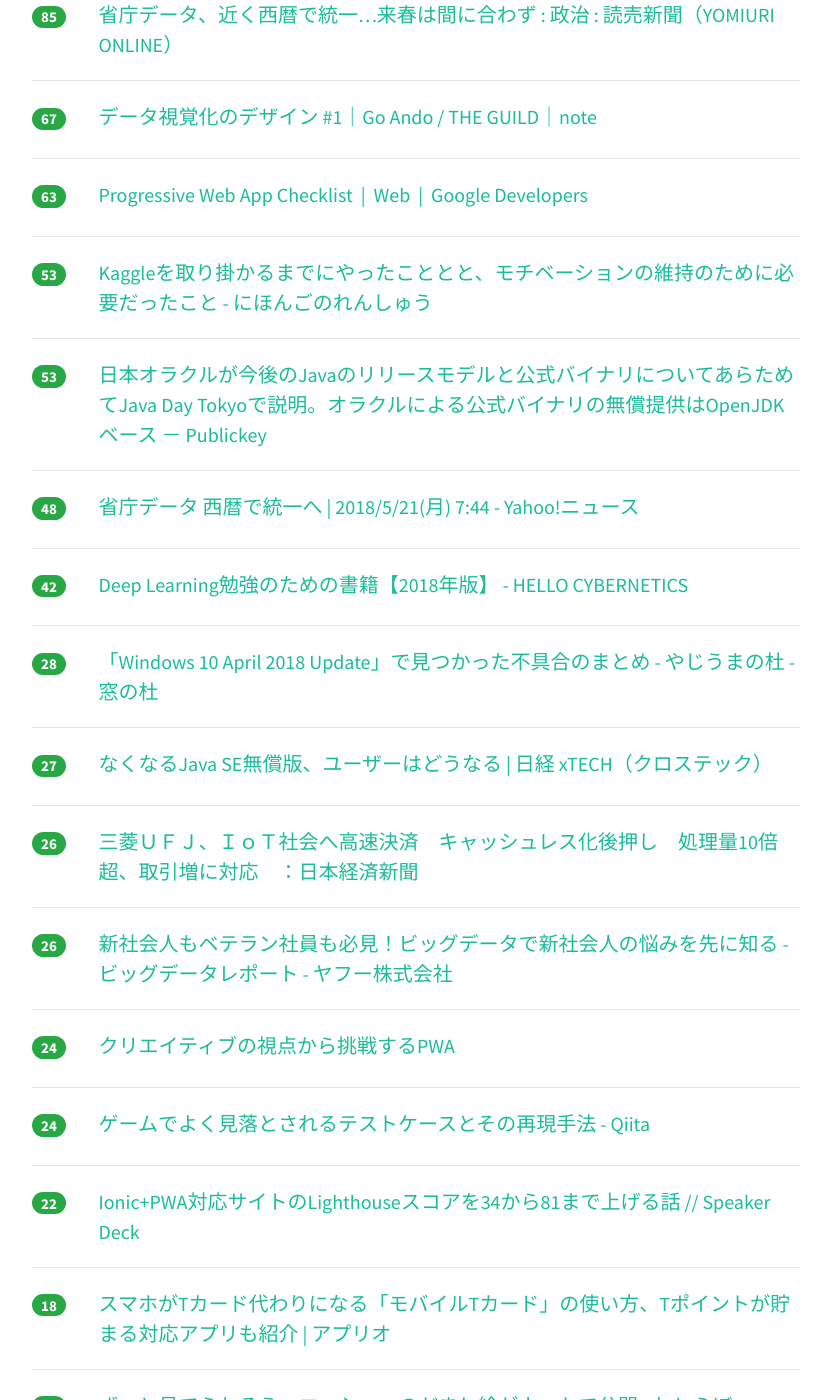
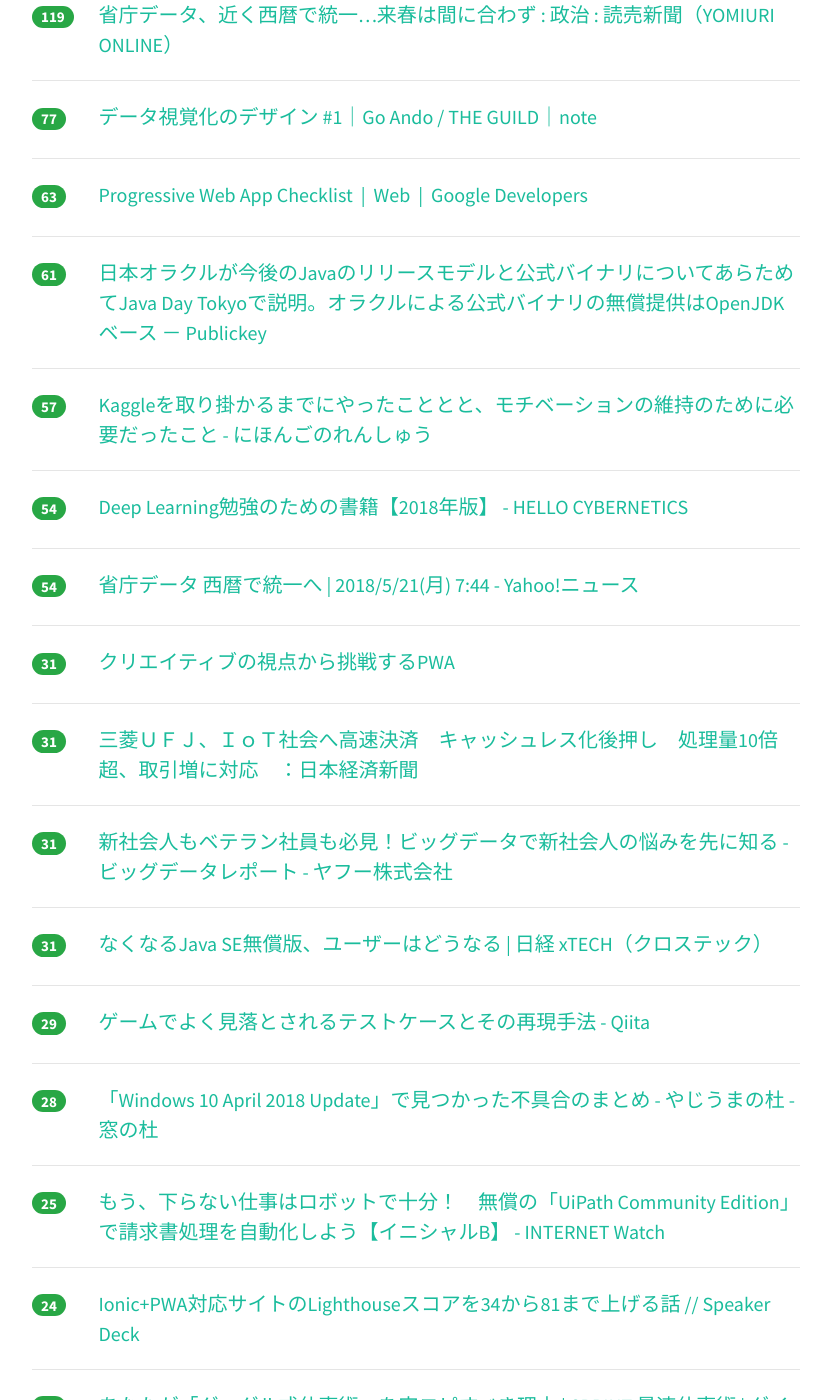
Before and after one commit to yatta47/hatena-matome-site, a Jekyll site: the page built from _posts/2018-05-21-hatena.md, in a window 1280 px wide and 1400 px high, scrolled down 652 px. Shown: the whole window, without its empty margins (224-1050 px from the left). Built offline with Jekyll 4.4.1, drawn with Linux system fonts in a browser that asks for light colours; nearby versions of some CDN libraries; some of the changed text lies outside the part shown.

Commit message:
Updated 2018-05-21

```diff
--- a/_posts/2018-05-21-hatena.md
+++ b/_posts/2018-05-21-hatena.md
@@ -1,33 +1,33 @@
 ---
 layout: post
 title:  "2018-05-21 はてぶIT"
-date:   2018-05-21 11:02:41
+date:   2018-05-21 12:02:39
 tags: [it-hotentry]
 ---
-39 件のデータあり
+42 件のデータあり
 
 <hr><div class="row">
-<div class="col-1"><span class="badge badge-pill badge-success h2">375</span></div>
+<div class="col-1"><span class="badge badge-pill badge-success h2">424</span></div>
 <div class="col-11"><a href='https://togetter.com/li/1229279' target='_blank'>なんJ民によってyoutubeの中韓ヘイトチャンネルが次々と通報・削除され、「普通の日本人」界隈が阿鼻叫喚 - Togetter</a></div>
 </div>
 <hr>
 <div class="row">
-<div class="col-1"><span class="badge badge-pill badge-success h2">157</span></div>
+<div class="col-1"><span class="badge badge-pill badge-success h2">267</span></div>
 <div class="col-11"><a href='http://www.megamouth.info/entry/2018/05/21/031550' target='_blank'>弊社から社員が退職しました - megamouthの葬列</a></div>
 </div>
 <hr>
 <div class="row">
-<div class="col-1"><span class="badge badge-pill badge-success h2">148</span></div>
+<div class="col-1"><span class="badge badge-pill badge-success h2">171</span></div>
 <div class="col-11"><a href='https://medium.com/@voluntas/d03cafd3d2c0' target='_blank'>フルリモートワークを諦めた – V – Medium</a></div>
 </div>
 <hr>
 <div class="row">
-<div class="col-1"><span class="badge badge-pill badge-success h2">85</span></div>
+<div class="col-1"><span class="badge badge-pill badge-success h2">119</span></div>
 <div class="col-11"><a href='http://www.yomiuri.co.jp/politics/20180520-OYT1T50149.html' target='_blank'>省庁データ、近く西暦で統一…来春は間に合わず : 政治 : 読売新聞（YOMIURI ONLINE）</a></div>
 </div>
 <hr>
 <div class="row">
-<div class="col-1"><span class="badge badge-pill badge-success h2">67</span></div>
+<div class="col-1"><span class="badge badge-pill badge-success h2">77</span></div>
 <div class="col-11"><a href='https://note.mu/goando/n/neb6ea35f1da3' target='_blank'>データ視覚化のデザイン #1｜Go Ando / THE GUILD｜note</a></div>
 </div>
 <hr>
@@ -37,23 +37,48 @@ tags: [it-hotentry]
 </div>
 <hr>
 <div class="row">
-<div class="col-1"><span class="badge badge-pill badge-success h2">53</span></div>
+<div class="col-1"><span class="badge badge-pill badge-success h2">61</span></div>
+<div class="col-11"><a href='https://www.publickey1.jp/blog/18/javajava_day_tokyoopenjdk.html' target='_blank'>日本オラクルが今後のJavaのリリースモデルと公式バイナリについてあらためてJava Day Tokyoで説明。オラクルによる公式バイナリの無償提供はOpenJDKベース － Publickey</a></div>
+</div>
+<hr>
+<div class="row">
+<div class="col-1"><span class="badge badge-pill badge-success h2">57</span></div>
 <div class="col-11"><a href='http://catindog.hatenablog.com/entry/2018/05/20/221624' target='_blank'>Kaggleを取り掛かるまでにやったこととと、モチベーションの維持のために必要だったこと - にほんごのれんしゅう</a></div>
 </div>
 <hr>
 <div class="row">
-<div class="col-1"><span class="badge badge-pill badge-success h2">53</span></div>
-<div class="col-11"><a href='https://www.publickey1.jp/blog/18/javajava_day_tokyoopenjdk.html' target='_blank'>日本オラクルが今後のJavaのリリースモデルと公式バイナリについてあらためてJava Day Tokyoで説明。オラクルによる公式バイナリの無償提供はOpenJDKベース － Publickey</a></div>
+<div class="col-1"><span class="badge badge-pill badge-success h2">54</span></div>
+<div class="col-11"><a href='http://s0sem0y.hatenablog.com/entry/2018/05/21/001941' target='_blank'>Deep Learning勉強のための書籍【2018年版】 - HELLO CYBERNETICS</a></div>
 </div>
 <hr>
 <div class="row">
-<div class="col-1"><span class="badge badge-pill badge-success h2">48</span></div>
+<div class="col-1"><span class="badge badge-pill badge-success h2">54</span></div>
 <div class="col-11"><a href='https://news.yahoo.co.jp/pickup/6283228' target='_blank'>省庁データ 西暦で統一へ | 2018/5/21(月) 7:44 - Yahoo!ニュース</a></div>
 </div>
 <hr>
 <div class="row">
-<div class="col-1"><span class="badge badge-pill badge-success h2">42</span></div>
-<div class="col-11"><a href='http://s0sem0y.hatenablog.com/entry/2018/05/21/001941' target='_blank'>Deep Learning勉強のための書籍【2018年版】 - HELLO CYBERNETICS</a></div>
+<div class="col-1"><span class="badge badge-pill badge-success h2">31</span></div>
+<div class="col-11"><a href='https://www.slideshare.net/clockmaker_jp/pwa-97723651' target='_blank'>クリエイティブの視点から挑戦するPWA</a></div>
+</div>
+<hr>
+<div class="row">
+<div class="col-1"><span class="badge badge-pill badge-success h2">31</span></div>
+<div class="col-11"><a href='https://www.nikkei.com/article/DGKKZO30742320Q8A520C1MM8000/' target='_blank'>三菱ＵＦＪ、ＩｏＴ社会へ高速決済　キャッシュレス化後押し　処理量10倍超、取引増に対応　：日本経済新聞</a></div>
+</div>
+<hr>
+<div class="row">
+<div class="col-1"><span class="badge badge-pill badge-success h2">31</span></div>
+<div class="col-11"><a href='https://about.yahoo.co.jp/info/bigdata/special/2018/01/' target='_blank'>新社会人もベテラン社員も必見！ビッグデータで新社会人の悩みを先に知る - ビッグデータレポート - ヤフー株式会社</a></div>
+</div>
+<hr>
+<div class="row">
+<div class="col-1"><span class="badge badge-pill badge-success h2">31</span></div>
+<div class="col-11"><a href='http://tech.nikkeibp.co.jp/atcl/nxt/column/18/00294/051700002/' target='_blank'>なくなるJava SE無償版、ユーザーはどうなる | 日経 xTECH（クロステック）</a></div>
+</div>
+<hr>
+<div class="row">
+<div class="col-1"><span class="badge badge-pill badge-success h2">29</span></div>
+<div class="col-11"><a href='https://qiita.com/taptappun/items/1d3e2c9646cf7d4557db' target='_blank'>ゲームでよく見落とされるテストケースとその再現手法 - Qiita</a></div>
 </div>
 <hr>
 <div class="row">
@@ -62,38 +87,28 @@ tags: [it-hotentry]
 </div>
 <hr>
 <div class="row">
-<div class="col-1"><span class="badge badge-pill badge-success h2">27</span></div>
-<div class="col-11"><a href='http://tech.nikkeibp.co.jp/atcl/nxt/column/18/00294/051700002/' target='_blank'>なくなるJava SE無償版、ユーザーはどうなる | 日経 xTECH（クロステック）</a></div>
-</div>
-<hr>
-<div class="row">
-<div class="col-1"><span class="badge badge-pill badge-success h2">26</span></div>
-<div class="col-11"><a href='https://www.nikkei.com/article/DGKKZO30742320Q8A520C1MM8000/' target='_blank'>三菱ＵＦＪ、ＩｏＴ社会へ高速決済　キャッシュレス化後押し　処理量10倍超、取引増に対応　：日本経済新聞</a></div>
-</div>
-<hr>
-<div class="row">
-<div class="col-1"><span class="badge badge-pill badge-success h2">26</span></div>
-<div class="col-11"><a href='https://about.yahoo.co.jp/info/bigdata/special/2018/01/' target='_blank'>新社会人もベテラン社員も必見！ビッグデータで新社会人の悩みを先に知る - ビッグデータレポート - ヤフー株式会社</a></div>
+<div class="col-1"><span class="badge badge-pill badge-success h2">25</span></div>
+<div class="col-11"><a href='https://internet.watch.impress.co.jp/docs/column/shimizu/1120913.html' target='_blank'>もう、下らない仕事はロボットで十分！　無償の「UiPath Community Edition」で請求書処理を自動化しよう【イニシャルB】 - INTERNET Watch</a></div>
 </div>
 <hr>
 <div class="row">
 <div class="col-1"><span class="badge badge-pill badge-success h2">24</span></div>
-<div class="col-11"><a href='https://www.slideshare.net/clockmaker_jp/pwa-97723651' target='_blank'>クリエイティブの視点から挑戦するPWA</a></div>
+<div class="col-11"><a href='https://speakerdeck.com/scrpgil/ionic-plus-pwadui-ying-saitofalselighthousesukoawo34kara81madeshang-geruhua' target='_blank'>Ionic+PWA対応サイトのLighthouseスコアを34から81まで上げる話 // Speaker Deck</a></div>
 </div>
 <hr>
 <div class="row">
-<div class="col-1"><span class="badge badge-pill badge-success h2">24</span></div>
-<div class="col-11"><a href='https://qiita.com/taptappun/items/1d3e2c9646cf7d4557db' target='_blank'>ゲームでよく見落とされるテストケースとその再現手法 - Qiita</a></div>
-</div>
-<hr>
-<div class="row">
-<div class="col-1"><span class="badge badge-pill badge-success h2">22</span></div>
-<div class="col-11"><a href='https://speakerdeck.com/scrpgil/ionic-plus-pwadui-ying-saitofalselighthousesukoawo34kara81madeshang-geruhua' target='_blank'>Ionic+PWA対応サイトのLighthouseスコアを34から81まで上げる話 // Speaker Deck</a></div>
+<div class="col-1"><span class="badge badge-pill badge-success h2">19</span></div>
+<div class="col-11"><a href='http://diamond.jp/articles/-/169786' target='_blank'>あなたが「グーグル式仕事術」を完コピすべき理由 | SPRINT 最速仕事術 | ダイヤモンド・オンライン</a></div>
 </div>
 <hr>
 <div class="row">
 <div class="col-1"><span class="badge badge-pill badge-success h2">18</span></div>
 <div class="col-11"><a href='http://appllio.com/how-to-use-mobile-tcard' target='_blank'>スマホがTカード代わりになる「モバイルTカード」の使い方、Tポイントが貯まる対応アプリも紹介 | アプリオ</a></div>
+</div>
+<hr>
+<div class="row">
+<div class="col-1"><span class="badge badge-pill badge-success h2">17</span></div>
+<div class="col-11"><a href='https://qovo.jp/' target='_blank'>qovo - 作業記録サービス</a></div>
 </div>
 <hr>
 <div class="row">
@@ -112,23 +127,28 @@ tags: [it-hotentry]
 </div>
 <hr>
 <div class="row">
-<div class="col-1"><span class="badge badge-pill badge-success h2">15</span></div>
+<div class="col-1"><span class="badge badge-pill badge-success h2">16</span></div>
 <div class="col-11"><a href='https://jp.techcrunch.com/2018/05/21/enjin-the-class-action-platform/' target='_blank'>集団訴訟をプロジェクト化して支援する「enjin」公開、運営会社は6000万円を資金調達 | TechCrunch Japan</a></div>
 </div>
 <hr>
 <div class="row">
-<div class="col-1"><span class="badge badge-pill badge-success h2">14</span></div>
+<div class="col-1"><span class="badge badge-pill badge-success h2">16</span></div>
+<div class="col-11"><a href='https://kuenishi.hatenadiary.jp/entry/2018/05/20/143135' target='_blank'>Ergo42 というキーボードを自作した - kuenishi's blog</a></div>
+</div>
+<hr>
+<div class="row">
+<div class="col-1"><span class="badge badge-pill badge-success h2">15</span></div>
 <div class="col-11"><a href='https://gigazine.net/news/20180520-comic-app-ganma/' target='_blank'>完全無料でいくらでも我慢せずマンガを読める1000万ダウンロードを突破したマンガアプリ「GANMA!」 - GIGAZINE</a></div>
 </div>
 <hr>
 <div class="row">
-<div class="col-1"><span class="badge badge-pill badge-success h2">14</span></div>
-<div class="col-11"><a href='https://internet.watch.impress.co.jp/docs/column/shimizu/1120913.html' target='_blank'>もう、下らない仕事はロボットで十分！　無償の「UiPath Community Edition」で請求書処理を自動化しよう【イニシャルB】 - INTERNET Watch</a></div>
+<div class="col-1"><span class="badge badge-pill badge-success h2">15</span></div>
+<div class="col-11"><a href='http://blog.btrax.com/jp/2018/05/21/designer-transform/' target='_blank'>【給与差1.4倍】グラフィックデザイナーがUXデザイナーになる方法 | freshtrax | デザイン会社 btrax ブログ</a></div>
 </div>
 <hr>
 <div class="row">
 <div class="col-1"><span class="badge badge-pill badge-success h2">13</span></div>
-<div class="col-11"><a href='https://qovo.jp/' target='_blank'>qovo - 作業記録サービス</a></div>
+<div class="col-11"><a href='http://honeshabri.hatenablog.com/entry/strength_training_with_siri' target='_blank'>Siriお姉さんに励まされながら筋トレを行う - 本しゃぶり</a></div>
 </div>
 <hr>
 <div class="row">
@@ -138,12 +158,7 @@ tags: [it-hotentry]
 <hr>
 <div class="row">
 <div class="col-1"><span class="badge badge-pill badge-success h2">13</span></div>
-<div class="col-11"><a href='https://kuenishi.hatenadiary.jp/entry/2018/05/20/143135' target='_blank'>Ergo42 というキーボードを自作した - kuenishi's blog</a></div>
-</div>
-<hr>
-<div class="row">
-<div class="col-1"><span class="badge badge-pill badge-success h2">12</span></div>
-<div class="col-11"><a href='http://honeshabri.hatenablog.com/entry/strength_training_with_siri' target='_blank'>Siriお姉さんに励まされながら筋トレを行う - 本しゃぶり</a></div>
+<div class="col-11"><a href='https://qiita.com/west-hiroaki/items/9560f0504c3bdfe970f5' target='_blank'>ソシャゲエンジニアの自分が開発MacBookにインストールしているアプリやら設定やら - Qiita</a></div>
 </div>
 <hr>
 <div class="row">
@@ -158,17 +173,12 @@ tags: [it-hotentry]
 <hr>
 <div class="row">
 <div class="col-1"><span class="badge badge-pill badge-success h2">11</span></div>
-<div class="col-11"><a href='http://blog.btrax.com/jp/2018/05/21/designer-transform/' target='_blank'>【給与差1.4倍】グラフィックデザイナーがUXデザイナーになる方法 | freshtrax | デザイン会社 btrax ブログ</a></div>
+<div class="col-11"><a href='https://togetter.com/li/1229329' target='_blank'>数百年ぶりにココイチに来たら、なんかガルマが寝言みたいなことを言っていた - Togetter</a></div>
 </div>
 <hr>
 <div class="row">
 <div class="col-1"><span class="badge badge-pill badge-success h2">10</span></div>
 <div class="col-11"><a href='https://smhn.info/201805-htc-u12-plus-spec-rumors' target='_blank'>HTC次期旗艦「HTC U12+」の詳細スペックが判明。ウルトラピクセル4＋望遠のデュアルカメラ構成に – すまほん!!</a></div>
-</div>
-<hr>
-<div class="row">
-<div class="col-1"><span class="badge badge-pill badge-success h2">10</span></div>
-<div class="col-11"><a href='https://togetter.com/li/1229329' target='_blank'>数百年ぶりにココイチに来たら、なんかガルマが寝言みたいなことを言っていた - Togetter</a></div>
 </div>
 <hr>
 <div class="row">
@@ -187,6 +197,16 @@ tags: [it-hotentry]
 </div>
 <hr>
 <div class="row">
+<div class="col-1"><span class="badge badge-pill badge-success h2">8</span></div>
+<div class="col-11"><a href='http://morishin.hatenablog.com/entry/release-katteyokatta' target='_blank'>「買ってよかったもの」というサイトをリリースした - 書いたもの。</a></div>
+</div>
+<hr>
+<div class="row">
+<div class="col-1"><span class="badge badge-pill badge-success h2">7</span></div>
+<div class="col-11"><a href='http://b.hatena.ne.jp/entry/www.mag2.com/p/money/457530' target='_blank'>はてなブックマーク - 日銀がついに「敗北宣言」。物価目標２％を諦めるほど、日本は貧乏になっている＝斎藤満 | マネーボイス</a></div>
+</div>
+<hr>
+<div class="row">
 <div class="col-1"><span class="badge badge-pill badge-success h2">6</span></div>
 <div class="col-11"><a href='https://anond.hatelabo.jp/20180518151151' target='_blank'>おススメのブクマカ</a></div>
 </div>
@@ -196,8 +216,3 @@ tags: [it-hotentry]
 <div class="col-11"><a href='http://www.nicovideo.jp/watch/sm33237671' target='_blank'>『プラリネ』一人で演奏した - ニコニコ動画</a></div>
 </div>
 <hr>
-<div class="row">
-<div class="col-1"><span class="badge badge-pill badge-success h2">6</span></div>
-<div class="col-11"><a href='http://b.hatena.ne.jp/entry/www.mag2.com/p/money/457530' target='_blank'>はてなブックマーク - 日銀がついに「敗北宣言」。物価目標２％を諦めるほど、日本は貧乏になっている＝斎藤満 | マネーボイス</a></div>
-</div>
-<hr>
```
